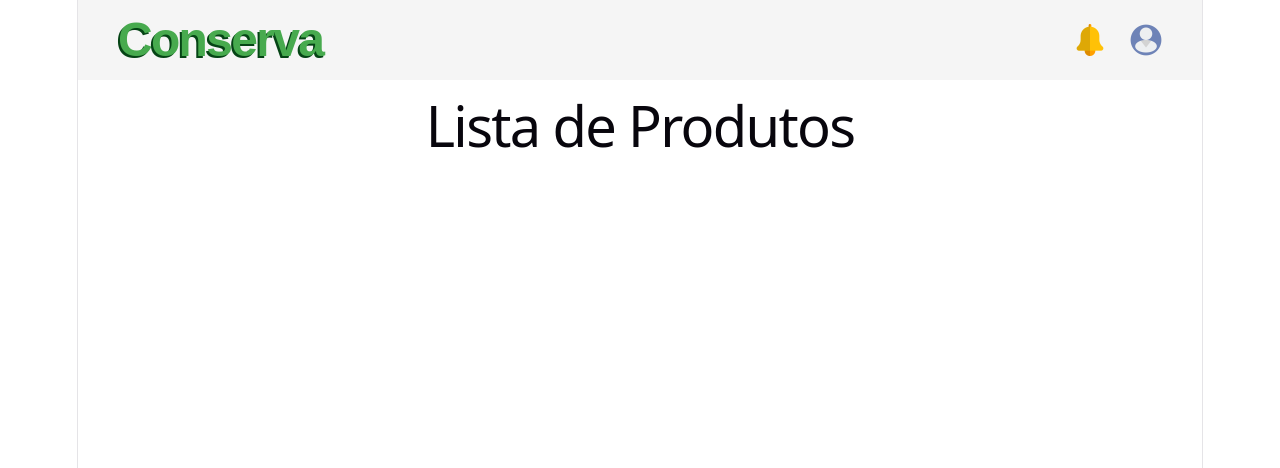
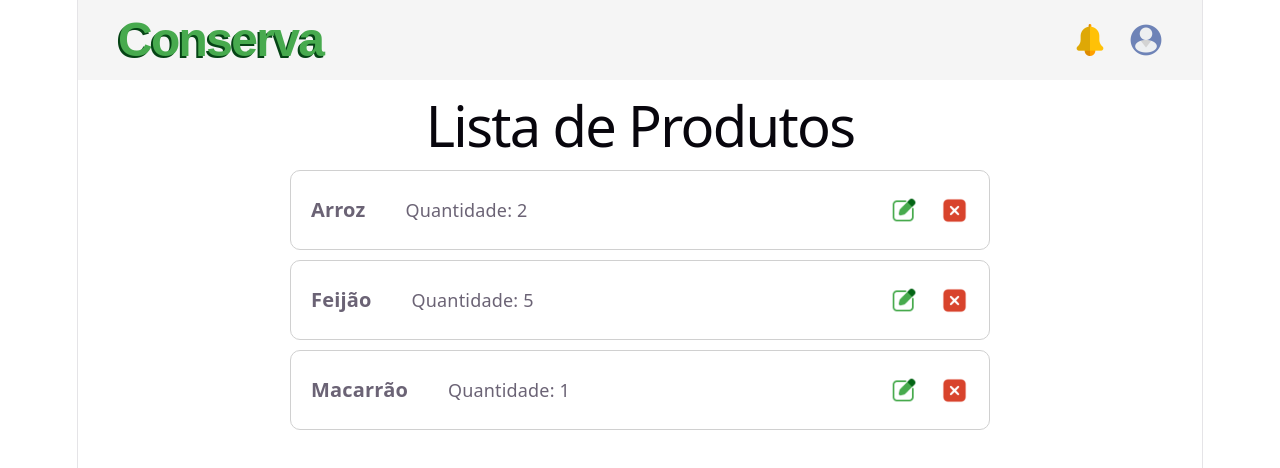
Before and after one commit to ZVSCR/Conserva, a React (Vite) app in the folder Frontend/: page /Produtos in a window 1280 px wide. Shown: the top 468 px of the page. Built offline with nearby package versions, Linux system fonts and the light colour scheme.

Commit message:
Blocos de Produtos com Editar e Excluir

```diff
--- /dev/null
+++ b/Frontend/src/pages/Produtos/ConfirmarExclusao.jsx
@@ -0,0 +1,35 @@
+import styles from './Produtos.module.css';
+
+function ConfirmarExclusao({ produto, onConfirmar, onCancelar }) {
+
+    return (
+        <div className={styles.overlay}>
+
+            <div className={styles.modal}>
+
+                <h2>Excluir produto</h2>
+
+                <p>
+                    Tem certeza que deseja excluir
+                    "{produto.nome}"?
+                </p>
+
+                <div className={styles.modalAcoes}>
+
+                    <button onClick={onCancelar}>
+                        Cancelar
+                    </button>
+
+                    <button onClick={onConfirmar}>
+                        Excluir
+                    </button>
+
+                </div>
+
+            </div>
+
+        </div>
+    );
+}
+
+export default ConfirmarExclusao;
--- /dev/null
+++ b/Frontend/src/pages/Produtos/EditarProd.jsx
@@ -0,0 +1,62 @@
+import { useState } from 'react';
+import styles from './Produtos.module.css';
+
+function EditarProduto({ produto, onSalvar, onCancelar }) {
+
+    const [nome, setNome] = useState(produto.nome);
+    const [quantidade, setQuantidade] = useState(produto.quantidade);
+
+    function salvar() {
+        onSalvar({
+            ...produto,
+            nome: nome,
+            quantidade: quantidade
+        });
+    }
+
+    return (
+        <div className={styles.overlay}>
+
+            <div className={styles.modal}>
+
+                <h2>Editar produto</h2>
+
+                <label>
+                    Nome
+                </label>
+
+                <input
+                    type="text"
+                    value={nome}
+                    onChange={(e) => setNome(e.target.value)}
+                />
+
+                <label>
+                    Quantidade
+                </label>
+
+                <input
+                    type="number"
+                    value={quantidade}
+                    onChange={(e) => setQuantidade(Number(e.target.value))}
+                />
+
+                <div className={styles.modalAcoes}>
+
+                    <button onClick={onCancelar}>
+                        Cancelar
+                    </button>
+
+                    <button onClick={salvar}>
+                        Salvar
+                    </button>
+
+                </div>
+
+            </div>
+
+        </div>
+    );
+}
+
+export default EditarProduto;
--- a/Frontend/src/pages/Produtos/PageProd.jsx
+++ b/Frontend/src/pages/Produtos/PageProd.jsx
@@ -1,13 +1,99 @@
+import { useState } from 'react';
+
 import styles from './Produtos.module.css';
 import Header from './Header';
+import Produto from './Produto';
+import EditarProduto from './EditarProd';
+import ConfirmarExclusao from './ConfirmarExclusao';
 
 function PageProd(){
+
+    const [produtos, setProdutos] = useState([
+        { id: 1, nome: "Arroz", quantidade: 2 },
+        { id: 2, nome: "Feijão", quantidade: 5 },
+        { id: 3, nome: "Macarrão", quantidade: 1 }
+    ]);
+
+    const [produtoEditando, setProdutoEditando] = useState(null);
+
+    const [produtoExcluindo, setProdutoExcluindo] = useState(null);
+
+
+    function editarProduto(produto) {
+        setProdutoEditando(produto);
+    }
+
+
+    function salvarEdicao(produtoAtualizado) {
+
+        setProdutos(
+            produtos.map((produto) =>
+                produto.id === produtoAtualizado.id
+                    ? produtoAtualizado
+                    : produto
+            )
+        );
+
+        setProdutoEditando(null);
+    }
+
+
+    function excluirProduto(produto) {
+        setProdutoExcluindo(produto);
+    }
+
+
+    function confirmarExclusao() {
+
+        setProdutos(
+            produtos.filter(
+                (produto) => produto.id !== produtoExcluindo.id
+            )
+        );
+
+        setProdutoExcluindo(null);
+    }
+
     return(
         <>
             <Header />
             <main>
                 <h1>Lista de Produtos</h1>
+                 <div>
+
+                    {produtos.map((produto) => (
+                        <Produto
+                            key={produto.id}
+                            produto={produto}
+                            onEditar={editarProduto}
+                            onExcluir={excluirProduto}
+                        />
+                    ))}
+
+                </div>
             </main>
+
+
+             {produtoEditando && (
+                <EditarProduto
+                    produto={produtoEditando}
+                    onSalvar={salvarEdicao}
+                    onCancelar={() => setProdutoEditando(null)}
+                />
+            )}
+
+
+            {produtoExcluindo && (
+                <ConfirmarExclusao
+                    produto={produtoExcluindo}
+                    onConfirmar={confirmarExclusao}
+                    onCancelar={() => setProdutoExcluindo(null)}
+                />
+            )}
+
+
+
+
         </>
     );
 }
--- /dev/null
+++ b/Frontend/src/pages/Produtos/Produto.jsx
@@ -0,0 +1,44 @@
+import styles from './Produtos.module.css';
+import IconEditar from '../../assets/IconsProd/editar.png';
+import IconDeletar from '../../assets/IconsProd/delete.png';
+
+function Produto({ produto, onEditar, onExcluir }) {
+    return (
+        <div className={styles.produto}>
+
+            <div className={styles.informacoes}>
+                <span className={styles.nomeProduto}>
+                    {produto.nome}
+                </span>
+
+                <span className={styles.quantidade}>
+                    Quantidade: {produto.quantidade}
+                </span>
+            </div>
+
+            <div className={styles.acoes}>
+
+                <button
+                    className={styles.botaoEditar}
+                    onClick={() => onEditar(produto)}
+                >
+                    <img
+                        src={IconEditar}
+                        alt="Editar produto"
+                    />
+                </button>
+
+                <button
+                    className={styles.botaoExcluir}
+                    onClick={() => onExcluir(produto)}
+                >
+                    <img src={IconDeletar} className={styles.iconDeletar} alt="Deletar produto"  />
+                </button>
+
+            </div>
+
+        </div>
+    );
+}
+
+export default Produto;
--- a/Frontend/src/pages/Produtos/Produtos.module.css
+++ b/Frontend/src/pages/Produtos/Produtos.module.css
@@ -1,7 +1,5 @@
 
-/* =========================
-   HEADER
-   ========================= */
+/* ------------  HEADER -------- */
 
 .header {
     width: 100%;
@@ -17,9 +15,7 @@
 }
 
 
-/* =========================
-   LOGO
-   ========================= */
+/* ---------- LOGO Conserva -------------- */
 
 .logo {
     margin: 0;
@@ -28,7 +24,7 @@
     font-weight: 800;
     line-height: 1;
 
-    /* sombra deslocada para baixo e esquerda */
+    /* sombra deslocada p/ baixo e esquerda */
     text-shadow: -2px 2px 0 #054415;
 }
 
@@ -38,9 +34,7 @@
 }
 
 
-/* =========================
-   MENU / ÍCONES
-   ========================= */
+/*-------- MENU -------------- */
 
 .headerNav {
     display: flex;
@@ -72,9 +66,7 @@
 }
 
 
-/* =========================
-   RESPONSIVIDADE
-   ========================= */
+/* ------------- RESPONSIVIDADE ---------- */
 
 @media (max-width: 768px) {
     .header {
@@ -118,3 +110,148 @@
         height: 24px;
     }
 }
+
+
+
+
+/* ----------- BLOCO DE PRODUTOS ------------- */
+.produto {
+    width: 100%;
+    max-width: 700px;
+    min-height: 80px;
+
+    display: flex;
+    align-items: center;
+    justify-content: space-between;
+
+    padding: 15px 20px;
+    box-sizing: border-box;
+
+    margin: 0 auto;
+    margin-bottom: 10px;
+
+    background-color: white;
+
+    border: 1px solid #d0d0d0;
+    border-radius: 10px;
+}
+
+.informacoes {
+    display: flex;
+    align-items: center;
+    gap: 40px;
+
+    min-width: 0;
+}
+
+.nomeProduto {
+    font-size: 20px;
+    font-weight: 600;
+}
+
+.quantidade {
+    font-size: 18px;
+}
+
+.acoes {
+    display: flex;
+    align-items: center;
+    gap: 15px;
+
+    margin-left: 20px;
+}
+
+.acoes button {
+    border: none;
+    background: none;
+
+    cursor: pointer;
+
+    display: flex;
+    align-items: center;
+    justify-content: center;
+}
+
+.botaoEditar img {
+    width: 28px;
+    height: 28px;
+}
+
+.botaoExcluir {
+    width: 30px;
+    height: 30px;
+
+    font-size: 28px;
+    line-height: 1;
+}
+
+
+/* ------------ Modal ------------------*/
+.overlay {
+    position: fixed;
+
+    top: 0;
+    left: 0;
+
+    width: 100%;
+    height: 100%;
+
+    background-color: rgba(0, 0, 0, 0.4);
+
+    display: flex;
+    align-items: center;
+    justify-content: center;
+
+    z-index: 1000;
+}
+
+.modal {
+    width: 90%;
+    max-width: 450px;
+
+    padding: 30px;
+
+    background-color: white;
+
+    border-radius: 10px;
+
+    box-sizing: border-box;
+}
+
+.modal h2 {
+    margin-top: 0;
+}
+
+.modal label {
+    display: block;
+
+    margin-top: 15px;
+    margin-bottom: 5px;
+}
+
+.modal input {
+    width: 100%;
+
+    padding: 10px;
+
+    box-sizing: border-box;
+
+    border: 1px solid #ccc;
+    border-radius: 6px;
+}
+
+.modalAcoes {
+    display: flex;
+    justify-content: flex-end;
+
+    gap: 10px;
+
+    margin-top: 25px;
+}
+
+/* -------------- ICONE DE DELETAR --------*/
+.iconDeletar {
+    width: 25px;
+    height: 25px;
+    object-fit: contain;
+}
```
